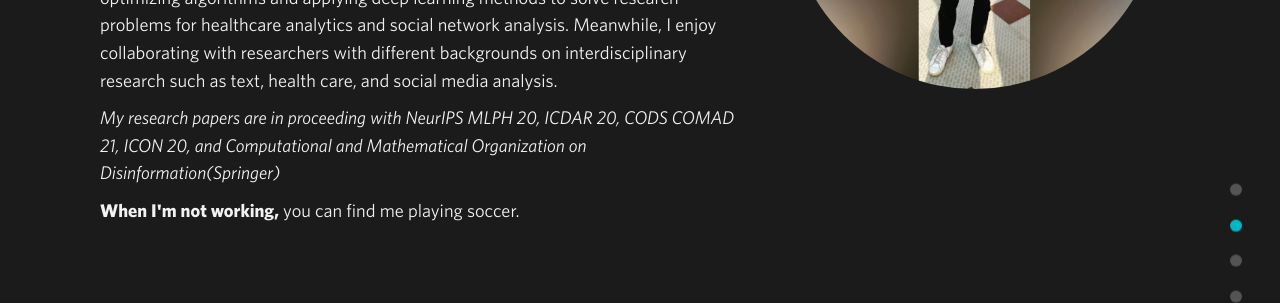
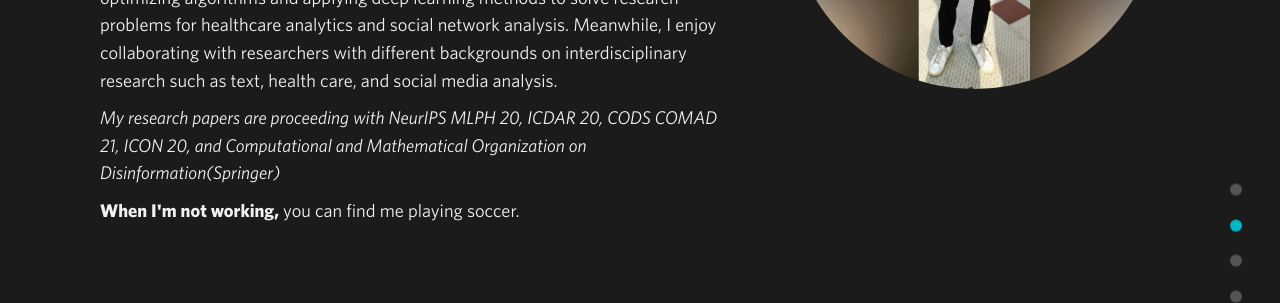
Before and after one commit to sumit6597/sumit6597.github.io, a Jekyll site: the page built from index.html, in a window 1280 px wide and 900 px high, scrolled down 1175 px. Shown: the part 153-456 px from the top of the window. Built offline with Jekyll 4.4.1, drawn with Linux system fonts in a browser that asks for light colours; nearby versions of some CDN libraries.

Commit message:
Update about.html

```diff
--- a/_includes/about.html
+++ b/_includes/about.html
@@ -8,7 +8,7 @@
         <img class="headshot" src="img/meraphotu.jpg" alt="headshot">
         <div class="about-text-wrapper">
           <p class="about-text"><strong>I'm currently a senior year student at Birla Institute of Technology, Mesra</strong> pursuing computer science and engineering <strong>Graduating in Spring 2021.</strong> I have worked in related fields like artificial intelligence, software engineering, and data mining. For the past few years, I have been motivated by the following question: What are the powers of data-driven approaches in multidisciplinary domains of artificial intelligence? This question led to independent lines of work that include optimizing algorithms and applying deep learning methods to solve research problems for healthcare analytics and social network analysis. Meanwhile, I enjoy collaborating with researchers with different backgrounds on interdisciplinary research such as text, health care, and social media analysis. </p>
-          <p class="about-text"><cite> My research papers are in proceeding with NeurIPS MLPH 20, ICDAR 20, CODS COMAD 21, ICON 20, and Computational and Mathematical Organization on Disinformation(Springer) </p>
+          <p class="about-text"><cite> My research papers are proceeding with NeurIPS MLPH 20, ICDAR 20, CODS COMAD 21, ICON 20, and Computational and Mathematical Organization on Disinformation(Springer) </p>
           <p class="about-text"><strong>When I'm not working,</strong> you can find me playing soccer.</p>
         </div>
       </div>
```
